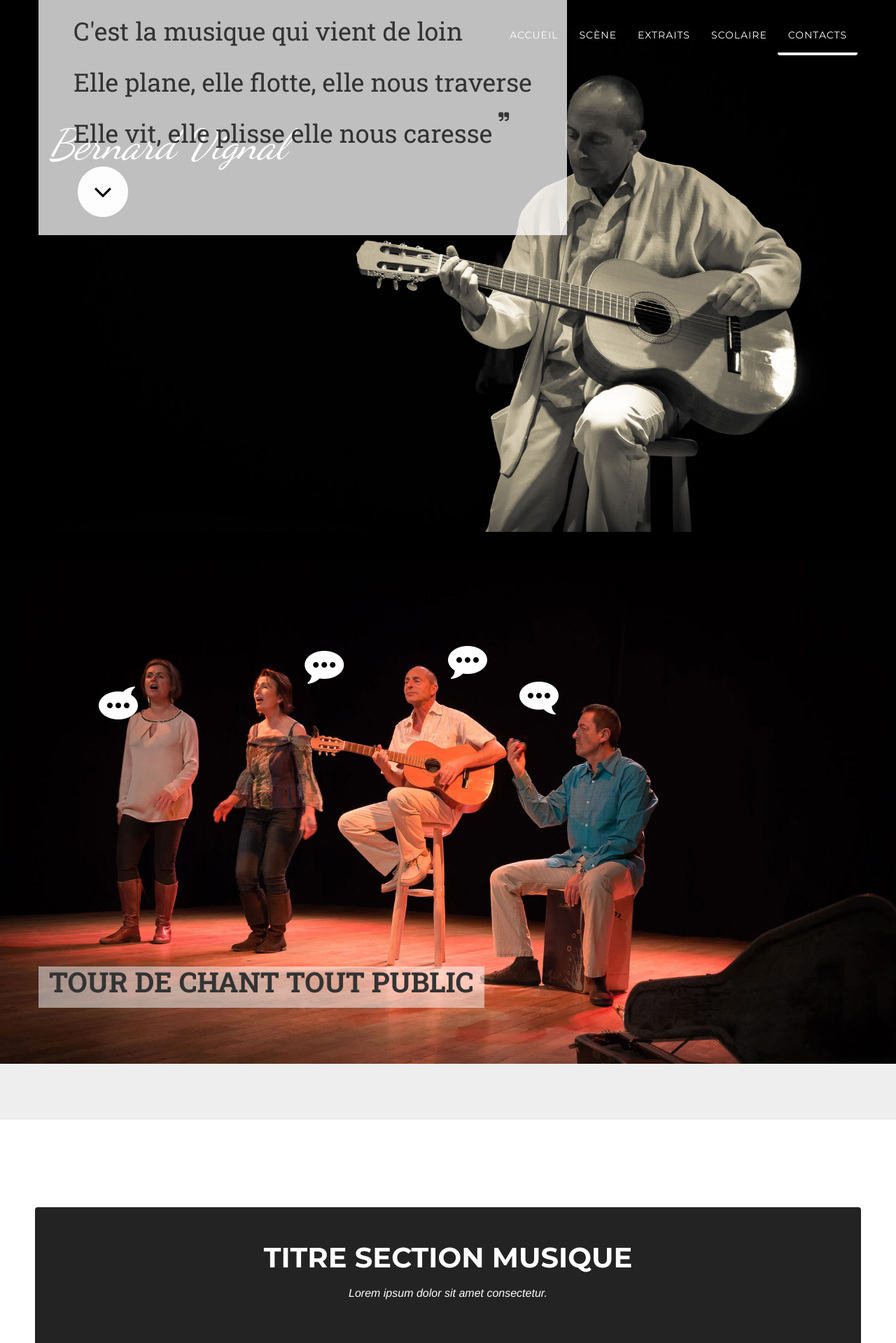
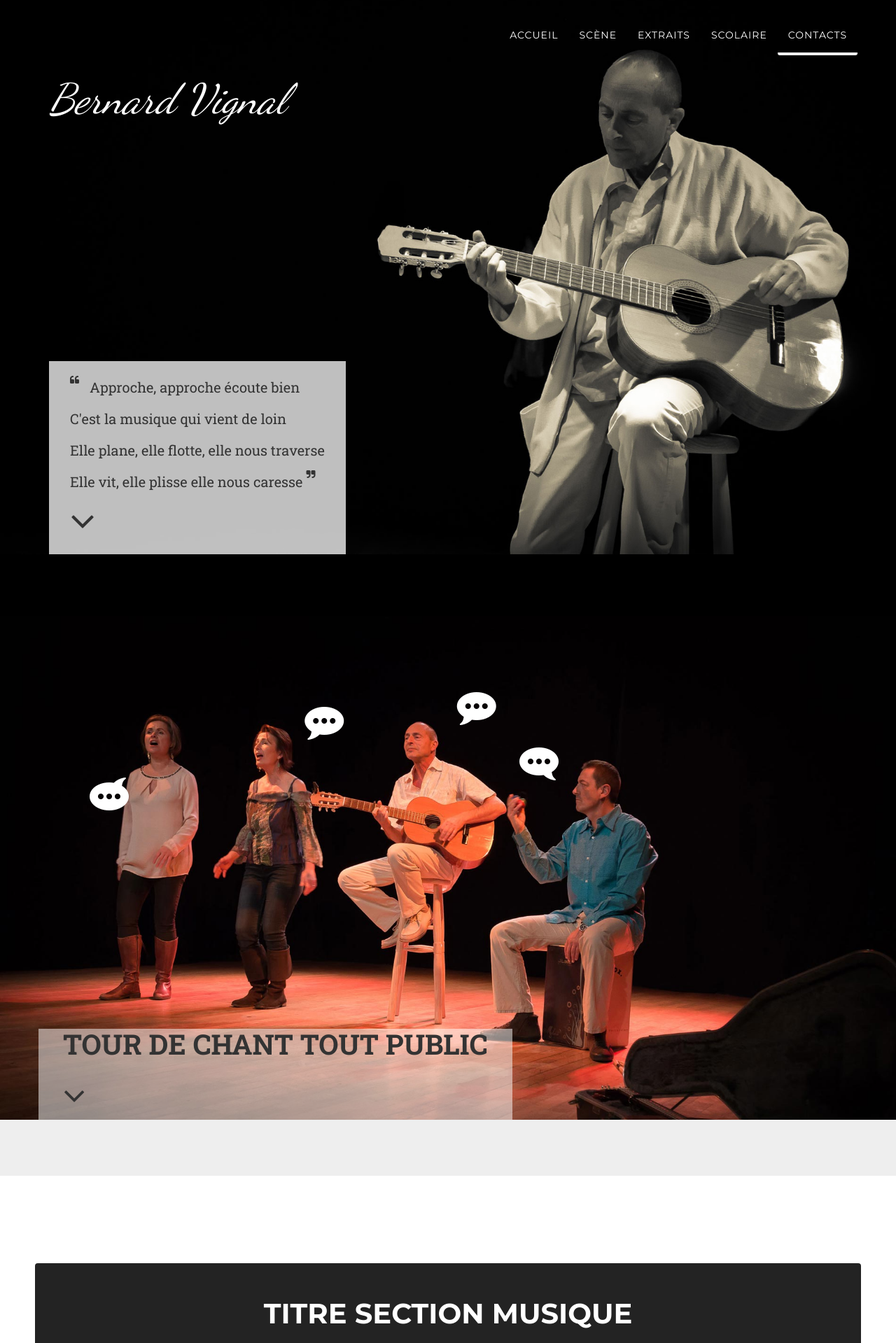
Before and after one commit to Puzzlout/VignalEnChanson, a PHP site: page /index.html in a window 1280 px wide. Shown: the top 1919 px of the page at 70% size. Run offline with PHP 8.4, Linux system fonts and the light colour scheme; some libraries are stand-ins or nearby versions; some web fonts are replaced.

Commit message:
#24 (header section: rearranging, team section: dual design)

```diff
--- a/css/agency.css
+++ b/css/agency.css
@@ -7,19 +7,24 @@ body {
     overflow-x: hidden;
     font-family: "Roboto Slab", "Helvetica Neue", Helvetica, Arial, sans-serif;
 }
+
 .text-muted {
     color: #777777;
 }
+
 .text-primary {
     color: #fdfdfd;
 }
+
 p {
     font-size: 14px;
     line-height: 1.75;
 }
+
 p.large {
     font-size: 16px;
 }
+
 a,
 a:hover,
 a:focus,
@@ -27,15 +32,18 @@ a:active,
 a.active {
     outline: none;
 }
+
 a {
     color: #fdfdfd;
 }
+
 a:hover,
 a:focus,
 a:active,
 a.active {
     color: #fdfdfd;
 }
+
 h1,
 h2,
 h3,
@@ -46,15 +54,19 @@ h6 {
     text-transform: uppercase;
     font-weight: 700;
 }
+
 .img-centered {
     margin: 0 auto;
 }
+
 .bg-light-gray {
     background-color: #eeeeee;
 }
+
 .bg-darkest-gray {
     background-color: #222222;
 }
+
 .btn-primary {
     color: white;
     background-color: #fdfdfd;
@@ -63,6 +75,7 @@ h6 {
     text-transform: uppercase;
     font-weight: 700;
 }
+
 .btn-primary:hover,
 .btn-primary:focus,
 .btn-primary:active,
@@ -72,11 +85,13 @@ h6 {
     background-color: #fdfdfd;
     border-color: #f6bf01;
 }
+
 .btn-primary:active,
 .btn-primary.active,
 .open .dropdown-toggle.btn-primary {
     background-image: none;
 }
+
 .btn-primary.disabled,
 .btn-primary[disabled],
 fieldset[disabled] .btn-primary,
@@ -95,10 +110,12 @@ fieldset[disabled] .btn-primary.active {
     background-color: #fdfdfd;
     border-color: #fdfdfd;
 }
+
 .btn-primary .badge {
     color: #333;
     background-color: inherit;
 }
+
 .btn-xl {
     color: #333;
     background-color: #fdfdfd;
@@ -110,6 +127,7 @@ fieldset[disabled] .btn-primary.active {
     font-size: 18px;
     padding: 20px 40px;
 }
+
 .btn-xl:hover,
 .btn-xl:focus,
 .btn-xl:active,
@@ -119,11 +137,13 @@ fieldset[disabled] .btn-primary.active {
     background-color: #fdfdfd;
     border-color: #f6bf01;
 }
+
 .btn-xl:active,
 .btn-xl.active,
 .open .dropdown-toggle.btn-xl {
     background-image: none;
 }
+
 .btn-xl.disabled,
 .btn-xl[disabled],
 fieldset[disabled] .btn-xl,
@@ -142,6 +162,7 @@ fieldset[disabled] .btn-xl.active {
     background-color: #fdfdfd;
     border-color: #fdfdfd;
 }
+
 .btn-xl .badge {
     color: #666;
     background-color: white;
@@ -151,6 +172,7 @@ fieldset[disabled] .btn-xl.active {
     padding-left: 0;
     padding-right: 0;
 }
+
 .modal-body-no-pd {
     padding: 0;
 }
@@ -171,27 +193,31 @@ fieldset[disabled] .btn-xl.active {
     background-size: cover;
     background-repeat: no-repeat;
     position: relative;
-  top: 5vh;
+    /*top: 5vh;*/
     height: 90%;
+}
 
-}
 .navbar-custom {
-  background: rgba(0,0,0,0.8);
+    background: rgba(0, 0, 0, 0.8);
     border-color: transparent;
 }
+
 .navbar-custom .navbar-brand {
     color: #fdfdfd;
     font-family: "Dancing Script", "Helvetica Neue", Helvetica, Arial, cursive;
 }
+
 .navbar-custom .navbar-brand:hover,
 .navbar-custom .navbar-brand:focus,
 .navbar-custom .navbar-brand:active,
 .navbar-custom .navbar-brand.active {
     color: #fdfdfd;
 }
+
 .navbar-custom .navbar-collapse {
     border-color: rgba(255, 255, 255, 0.02);
 }
+
 .navbar-custom .navbar-toggle {
     background-color: #fdfdfd;
     border-color: #fdfdfd;
@@ -200,12 +226,13 @@ fieldset[disabled] .btn-xl.active {
     color: #333;
     font-size: 12px;
 }
+
 .navbar-custom .navbar-toggle:hover,
 .navbar-custom .navbar-toggle:focus {
     background: rgba(253, 253, 253, 0.9);
 }
 
-.navbar-default .navbar-nav>.active>a, .navbar-default .navbar-nav>.active>a:focus, .navbar-default .navbar-nav>.active>a:hover {
+.navbar-default .navbar-nav > .active > a, .navbar-default .navbar-nav > .active > a:focus, .navbar-default .navbar-nav > .active > a:hover {
     background: rgba(12, 12, 12, 0.0);
 }
 
@@ -216,26 +243,31 @@ fieldset[disabled] .btn-xl.active {
     letter-spacing: 1px;
     color: white;
 }
+
 .navbar-custom .nav li a:hover,
 .navbar-custom .nav li a:focus {
     color: #fdfdfd;
     outline: none;
 }
+
 .navbar-custom .navbar-nav > .active > a {
     border-radius: 0;
     color: white;
     border-bottom: solid 4px #fdfdfd;
 }
+
 .navbar-custom .navbar-nav > .active > a:hover,
 .navbar-custom .navbar-nav > .active > a:focus {
     color: #FFF;
     border-bottom: solid 4px #fdfdfd;
 }
+
 @media (min-width: 768px) {
     .navbar-custom .navbar-brand {
         font-size: 1.75em;
     }
 }
+
 @media (min-width: 992px) {
     .navbar-custom {
         background-color: transparent;
@@ -245,12 +277,14 @@ fieldset[disabled] .btn-xl.active {
         transition: padding 0.3s;
         border: none;
     }
+
     .navbar-custom .navbar-brand {
         font-size: 2em;
         -webkit-transition: all 0.3s;
         -moz-transition: all 0.3s;
         transition: all 0.3s;
     }
+
     .navbar-custom .navbar-nav > .active > a {
         border-radius: 3px;
     }
@@ -258,34 +292,39 @@ fieldset[disabled] .btn-xl.active {
 
 @media (min-width: 768px) {
     .navbar-custom.affix {
-    background: rgba(12, 12, 12, 0.9);
-  ;
+        background: rgba(12, 12, 12, 0.9);;
         padding: 10px 0;
     }
+
     .navbar-custom.affix .navbar-brand {
         font-size: 1.5em;
     }
 }
+
 header {
-  position:relative;
+    position: relative;
     width: 100%;
     min-width: 320px;
     background-color: #000;
-  height: 100vh;
+    height: 110vh;
 }
+
 header .hero {
     background-image: url("../img/header-bg.jpg");
 }
+
 @media (min-width: 992px) {
     header .hero {
         background-image: url("../img/header-bg.jpg");
     }
 }
+
 @media (max-width: 992px) {
     header .hero {
         background-image: url("../img/header-bg-992w.jpg");
     }
 }
+
 @media (max-width: 768px) {
     header .hero {
         background-image: url("../img/header-bg-768w.jpg");
@@ -293,23 +332,25 @@ header .hero {
 }
 
 header .intro-text {
-  padding-top: 125px;
-  padding-bottom: 100px;
+    padding-top: 100px;
 }
 
 header .intro-text, header .intro-song {
     color: white;
 }
+
 header .intro-text .intro-lead-in {
     font-family: "Dancing Script", "Helvetica Neue", Helvetica, Arial, cursive;
     font-style: italic;
-  font-size: 40px;
+    font-size: 32px;
 }
+
 @media (min-width: 768px) {
     header .intro-text .intro-lead-in {
         font-size: 50px;
     }
 }
+
 @media (min-width: 992px) {
     header .intro-text .intro-lead-in {
         font-size: 60px;
@@ -318,33 +359,37 @@ header .intro-text .intro-lead-in {
 
 header .intro-next {
     position: absolute;
-  left: 0;
-  bottom: 2vh;
+    /*left: 0;*/
+    bottom: 0;
     color: #FFF;
     text-align: left;
-  background: rgba(255,255,255,0.75);
-  padding: 20px 50px;
+    background: rgba(255, 255, 255, 0.75);
+    padding: 20px 30px;
+    /*width: 100%;*/
 }
+
 header .intro-next .intro-song {
     margin: 0 auto;
 }
 
 header .intro-next .intro-song p,
-header .intro-next .intro-song .fa
-{
-  font-size: 16px;
+header .intro-next .intro-song .fa {
+    font-size: 14px;
     color: #333;
 }
+
 header .intro-next .intro-song a {
     text-align: center;
 }
-header .intro-next .intro-song .fa
-{
+
+header .intro-next .intro-song .fa {
     text-align: center;
 }
+
 header .intro-next .intro-song .fa-quote-left {
     vertical-align: top;
 }
+
 header .intro-next .intro-song .fa-quote-right {
     vertical-align: top;
 }
@@ -352,24 +397,34 @@ header .intro-next .intro-song .fa-quote-right {
 @media (min-width: 768px) {
     header .intro-next {
     }
+
     header .intro-next .intro-song p {
-    font-size: 24px;
+        font-size: 16px;
 
     }
 }
+
 @media (min-width: 992px) {
     header .intro-next .intro-song p {
-    font-size: 36px;
+        font-size: 20px;
     }
 }
+
+.intro-next .next-button {
+    width: 100%;
+    text-align: center;
+}
+
 section {
     padding: 50px 0;
 }
+
 section h2.section-heading {
     font-size: 40px;
     margin-top: 0;
     margin-bottom: 15px;
 }
+
 section h3.section-subheading {
     font-size: 16px;
     font-family: "Droid Serif", "Helvetica Neue", Helvetica, Arial, sans-serif;
@@ -378,69 +433,92 @@ section h3.section-subheading {
     font-weight: 400;
     margin-bottom: 75px;
 }
+
 @media (min-width: 768px) {
     section {
         padding: 75px 0;
     }
 }
+
 .service-heading {
     margin: 15px 0;
     text-transform: none;
 }
 
+@media (min-width: 768px) {
     #team {
-  padding:0;
-  height:100vh;
+        padding: 0;
     }
-#team .hero {
-  background-image: url("../img/team-bg.jpg");
-  top: 0;
-}
-@media (max-width: 768px) {
-  #team .hero {
-    background-image: url("../img/team-bg-768w.jpg");
+
+    #team-member-bubbles .hero {
+
     }
 }
-@media (max-width: 992px) {
+
+#team-member-bubbles {
+    padding: 0;
+    height: 100vh;
+}
+
+@media (max-width: 768px) {
+    #team-member-bubbles {
+        display: none;
+    }
+
+}
+
+@media (min-width: 768px) {
     #team .hero {
         background-image: url("../img/team-bg-992w.jpg");
     }
+
+    #team-medals {
+        display: none;
     }
+}
+
 @media (min-width: 992px) {
     #team .hero {
         background-image: url("../img/team-bg.jpg");
     }
 }
 
-
 #team .team-catchphrase {
     position: absolute;
-  bottom: 100px;
-  bottom: 10vh;
+    bottom: 0;
+    padding: 0 20px;
 }
+
 #team .team-catchphrase h2 {
     font-family: "Roboto Slab", "Helvetica Neue", Helvetica, Arial, sans-serif;
 }
+
 #team .overlay-white {
-  background: rgba(255,255,255,0.5);
+    background: rgba(255, 255, 255, 0.5);
     font-size: 50px;
 }
+
 .team-member-bubble {
     position: absolute;
 
 }
+
 .team-member-bubble .fa {
     color: #fff;
     font-size: 4em;
 
 }
+
 .team-member-outerLeft {
     transform: rotate(180deg);
 }
+
 .team-member-innerLeft {
 }
+
 .team-member-innerRight {
 }
+
 .team-member-outerRight {
     -webkit-transform: rotate(180deg);
     -moz-transform: rotate(180deg);
@@ -459,71 +537,86 @@ section h3.section-subheading {
         top: 190px;
         left: 125px;
     }
+
     .team-member-innerLeft {
         top: 125px;
         left: 400px;
     }
+
     .team-member-innerRight {
         top: 110px;
         left: 595px;
     }
+
     .team-member-outerRight {
         top: 175px;
         left: 695px;
     }
 
 }
+
 @media (min-width: 1200px) {
     .team-member-outerLeft {
-    top: 25%;
-    left: 11%;
+        top: 32%;
+        left: 10%;
     }
+
     .team-member-innerLeft {
         top: 17%;
         left: 34%;
     }
+
     .team-member-innerRight {
-    top: 16%;
-    left: 50%;
+        top: 14%;
+        left: 51%;
     }
+
     .team-member-outerRight {
-    top: 23%;
+        top: 25%;
         left: 58%;
     }
 
 }
+
 @media (min-width: 1300px) {
     .team-member-outerLeft {
         top: 27%;
         left: 11%;
     }
+
     .team-member-innerLeft {
         top: 18%;
         left: 34%;
     }
+
     .team-member-innerRight {
         top: 17%;
         left: 50%;
     }
+
     .team-member-outerRight {
         top: 26%;
         left: 59%;
     }
 
 }
+
 @media (min-width: 1400px) {
     .team-member-outerLeft {
         top: 30%;
         left: 12%;
     }
+
     .team-member-innerLeft {
         top: 20%;
         left: 34%;
     }
+
     .team-member-innerRight {
         top: 19%;
         left: 50%;
     }
+
     .team-member-outerRight {
         top: 30%;
         left: 59%;
@@ -535,39 +628,39 @@ section h3.section-subheading {
         top: 32%;
         left: 12%;
     }
+
     .team-member-innerLeft {
         top: 22%;
         left: 34%;
     }
+
     .team-member-innerRight {
         top: 21%;
         left: 50%;
     }
+
     .team-member-outerRight {
         top: 35%;
         left: 59%;
     }
 }
 
-
-
-
-
-
-
 .team-member {
     text-align: center;
     margin-bottom: 50px;
 }
+
 .team-member img {
     margin: 0 auto;
     border: 7px solid white;
 }
+
 .team-member h4 {
     margin-top: 25px;
     margin-bottom: 0;
     text-transform: none;
 }
+
 .team-member p {
     margin-top: 0;
 }
@@ -582,14 +675,17 @@ section h3.section-subheading {
 #music .container {
     padding: 50px 10px;
 }
+
 #music .row {
-  background: rgba(12,12,12,0.9);
+    background: rgba(12, 12, 12, 0.9);
 }
+
 #music .music-header {
     border-top-left-radius: 4px;
     border-top-right-radius: 4px;
     padding-top: 50px;
 }
+
 #music .music-content {
     border-bottom-left-radius: 4px;
     border-bottom-right-radius: 4px;
@@ -597,12 +693,14 @@ section h3.section-subheading {
 
 }
 
-#music h2, #music h3{
+#music h2, #music h3 {
     color: #fff;
 }
+
 .player .audio-wrapper {
-  text-align:center;
+    text-align: center;
 }
+
 .player > div.audio-wrapper,
 .player > div.audio-list-wrapper,
 #playlist > ul > li > a {
@@ -612,7 +710,7 @@ section h3.section-subheading {
     max-width: 996px;
 }
 
-.player audio  {
+.player audio {
     width: 100%;
 }
 
@@ -628,18 +726,22 @@ section h3.section-subheading {
     line-height: 60px;
     color: #666;
 }
-#playlist li a > span.fa{
+
+#playlist li a > span.fa {
     color: #282828;
     font-family: inherit;
 }
+
 #playlist .audio-track a {
     width: 100%;
     height: 100%;
     text-decoration: none;
 }
+
 #playlist .audio-track a .fa-play {
     padding: 0 20px;
 }
+
 #playlist .audio-track {
     font-size: 2em;
 }
@@ -649,12 +751,15 @@ section h3.section-subheading {
         font-size: 1.5em;
     }
 }
+
 #playlist .audio-track-even {
     background-color: #f2f2f2;
 }
+
 #playlist .audio-track-odd {
     background-color: #fdfdfd;
 }
+
 span.fa {
     margin-right: 10px;
 }
@@ -663,12 +768,14 @@ span.fa {
     margin: 0 0 15px;
     right: 0;
 }
+
 #gallery .gallery-item .gallery-link {
     display: block;
     position: relative;
     max-width: 400px;
     margin: 0 auto;
 }
+
 #gallery .gallery-item .gallery-link .gallery-hover {
     background: rgba(204, 204, 204, 0.75);
     position: absolute;
@@ -679,9 +786,11 @@ span.fa {
     -webkit-transition: all ease 0.5s;
     -moz-transition: all ease 0.5s;
 }
+
 #gallery .gallery-item .gallery-link .gallery-hover:hover {
     opacity: 1;
 }
+
 #gallery .gallery-item .gallery-link .gallery-hover .gallery-hover-content {
     position: absolute;
     width: 100%;
@@ -692,13 +801,16 @@ span.fa {
     margin-top: -12px;
     color: white;
 }
+
 #gallery .gallery-item .gallery-link .gallery-hover .gallery-hover-content i {
     margin-top: -12px;
 }
+
 #gallery .gallery-item .gallery-link .gallery-hover .gallery-hover-content h3,
 #gallery .gallery-item .gallery-link .gallery-hover .gallery-hover-content h4 {
     margin: 0;
 }
+
 #gallery .gallery-item .gallery-caption {
     max-width: 400px;
     margin: 0 auto;
@@ -706,22 +818,27 @@ span.fa {
     text-align: center;
     padding: 25px;
 }
+
 #gallery .gallery-item .gallery-caption h4 {
     text-transform: none;
     margin: 0;
 }
+
 #gallery .gallery-item .gallery-caption p {
     font-family: "Droid Serif", "Helvetica Neue", Helvetica, Arial, sans-serif;
     font-style: italic;
     font-size: 16px;
     margin: 0;
 }
+
 #gallery img {
     width: 100%;
 }
+
 #gallery * {
     z-index: 2;
 }
+
 @media (min-width: 767px) {
     #gallery .gallery-item {
         margin: 0 0 30px;
@@ -731,45 +848,55 @@ span.fa {
 aside.clients img {
     margin: 50px auto;
 }
+
 section#contact {
     background-color: #222222;
     background-image: url('../img/contact-bg.jpg');
     background-position: center center;
     background-size: cover;
     background-repeat: no-repeat;
-  padding:0;
+    padding: 0;
 }
+
 section#contact > .overlay {
-  background: rgba(12,12,12,0.5);
+    background: rgba(12, 12, 12, 0.5);
     padding: 100px 0;
 }
+
 section#contact .section-heading {
     color: white;
 }
+
 section#contact .form-group {
     margin-bottom: 25px;
 }
+
 section#contact .form-group input,
 section#contact .form-group textarea {
     padding: 20px;
     background: rgba(255, 255, 255, 0.9);
 }
+
 section#contact .form-group input.form-control {
     height: auto;
 }
+
 section#contact .form-group textarea.form-control {
     height: 236px;
 }
+
 section#contact .form-control:focus {
     border-color: #fdfdfd;
     box-shadow: none;
 }
+
 section#contact ::-webkit-input-placeholder {
     font-family: "Montserrat", "Helvetica Neue", Helvetica, Arial, sans-serif;
     text-transform: uppercase;
     font-weight: 700;
     color: #666;
 }
+
 section#contact :-moz-placeholder {
     /* Firefox 18- */
     font-family: "Montserrat", "Helvetica Neue", Helvetica, Arial, sans-serif;
@@ -777,6 +904,7 @@ section#contact :-moz-placeholder {
     font-weight: 700;
     color: #666;
 }
+
 section#contact ::-moz-placeholder {
     /* Firefox 19+ */
     font-family: "Montserrat", "Helvetica Neue", Helvetica, Arial, sans-serif;
@@ -784,25 +912,30 @@ section#contact ::-moz-placeholder {
     font-weight: 700;
     color: #666;
 }
+
 section#contact :-ms-input-placeholder {
     font-family: "Montserrat", "Helvetica Neue", Helvetica, Arial, sans-serif;
     text-transform: uppercase;
     font-weight: 700;
     color: #666;
 }
+
 section#contact .text-danger {
     color: #e74c3c;
 }
+
 footer {
     padding: 25px 0;
     text-align: center;
 }
+
 footer span.copyright {
     line-height: 40px;
     font-family: "Montserrat", "Helvetica Neue", Helvetica, Arial, sans-serif;
     text-transform: uppercase;
     text-transform: none;
 }
+
 footer ul.quicklinks {
     margin-bottom: 0;
     line-height: 40px;
@@ -810,9 +943,11 @@ footer ul.quicklinks {
     text-transform: uppercase;
     text-transform: none;
 }
+
 ul.social-buttons {
     margin-bottom: 0;
 }
+
 ul.social-buttons li a {
     display: block;
     background-color: #222222;
@@ -827,22 +962,26 @@ ul.social-buttons li a {
     -moz-transition: all 0.3s;
     transition: all 0.3s;
 }
+
 ul.social-buttons li a:hover,
 ul.social-buttons li a:focus,
 ul.social-buttons li a:active {
     background-color: #fdfdfd;
 }
+
 .btn:focus,
 .btn:active,
 .btn.active,
 .btn:active:focus {
     outline: none;
 }
+
 .gallery-modal .modal-dialog {
     margin: 0;
     height: 100%;
     width: auto;
 }
+
 .gallery-modal .modal-content {
     border-radius: 0;
     background-clip: border-box;
@@ -852,35 +991,43 @@ ul.social-buttons li a:active {
     min-height: 100%;
     text-align: center;
 }
+
 .gallery-modal .modal-content h2 {
     margin-bottom: 15px;
     font-size: 3em;
 }
+
 .gallery-modal .modal-content p {
     margin-bottom: 30px;
 }
+
 .gallery-modal .modal-content p.item-intro {
     margin: 20px 0 30px;
     font-family: "Droid Serif", "Helvetica Neue", Helvetica, Arial, sans-serif;
     font-style: italic;
     font-size: 16px;
 }
+
 .gallery-modal .modal-content ul.list-inline {
     margin-bottom: 30px;
     margin-top: 0;
 }
+
 .gallery-modal .modal-content img {
     margin-bottom: 30px;
 }
+
 .gallery-modal .close-modal {
     color: #000;
     background-color: transparent;
     cursor: pointer;
     z-index: 2000;
 }
+
 .gallery-modal .close-modal:hover {
     opacity: 0.3;
 }
+
 .gallery-modal .close-modal .lr {
     width: 1px;
     margin-left: 35px;
@@ -892,6 +1039,7 @@ ul.social-buttons li a:active {
     /* Safari and Chrome */
     z-index: 1051;
 }
+
 .gallery-modal .close-modal .lr .rl {
     width: 1px;
     background-color: #fff;
@@ -910,6 +1058,7 @@ ul.social-buttons li a:active {
     top: 10px;
     right: 30px;
 }
+
 .gallery-modal .close-modal .lr,
 .gallery-modal .close-modal .lr .rl {
     height: 40px;
@@ -923,40 +1072,50 @@ ul.social-buttons li a:active {
         top: 25px;
         right: 25px;
     }
+
     .gallery-modal .close-modal .lr,
     .gallery-modal .close-modal .lr .rl {
         height: 75px;
     }
 }
+
 .gallery-modal .modal-backdrop {
     opacity: 0;
     display: none;
 }
+
 .modal-body .btn-close-modal {
     color: #222222;
     border: 1px solid #222222;
 }
+
 .modal-body .btn-close-modal:hover {
     color: #666666;
     border: 1px solid #666666;
 }
+
 ::-moz-selection {
     text-shadow: none;
     background: #fdfdfd;
 }
+
 ::selection {
     text-shadow: none;
     background: #fdfdfd;
 }
+
 img::selection {
     background: transparent;
 }
+
 img::-moz-selection {
     background: transparent;
 }
+
 body {
     webkit-tap-highlight-color: #fdfdfd;
 }
+
 #viewport-spy {
     display: none;
     position: fixed;
@@ -979,10 +1138,12 @@ body {
     color: #fff;
     z-index: 2000;
 }
+
 .prev-slide {
     left: 30px;
 
 }
+
 .next-slide {
     right: 30px;
 }
--- a/index.html
+++ b/index.html
@@ -93,8 +93,8 @@
                 </div>
                 <div class="col-sm-4"></div>
             </div>
-            <div class="row">
-                <div class="col-sm-12">
+        </div>
+        <div class="container">
             <div class="intro-next">
                 <div class="intro-song">
                     <p>
@@ -108,23 +108,45 @@
                         <span class="fa fa-quote-right"></span>
                     </p>
                 </div>
-                        <a href="#team" class="page-scroll">
-                        <span class="fa-stack">
-                        <i class="fa fa-circle fa-stack-2x"></i>
-                        <i class="fa fa-angle-down fa-stack-1x" style="color: #000;"></i>
-                    </span>
+                <a href="#team" class="page-scroll next-button">
+                    <i class="fa fa-angle-down fa-4x text-center" style="color: #333;"></i>
+                </a>
+            </div>
+        </div>
+
+    </div>
+</header>
+
+<!-- Team Section -->
+<section id="team" class="bg-light-gray">
+    <div id="team-member-bubbles">
+        <div class="hero">
+            <div class="team-member-bubble team-member-outerLeft">
+                <i class="fa fa-commenting"></i>
+            </div>
+            <div class="team-member-bubble team-member-innerLeft">
+                <i class="fa fa-commenting"></i>
+            </div>
+            <div class="team-member-bubble team-member-innerRight">
+                <i class="fa fa-commenting"></i>
+            </div>
+            <div class="team-member-bubble team-member-outerRight">
+                <i class="fa fa-commenting"></i>
+            </div>
+            <div class="container">
+                <div class="row overlay-white team-catchphrase">
+                    <div class="col-lg-12 text-left">
+                        <h2 class="section-heading">Tour de chant tout public</h2>
+                        <a href="#music" class="page-scroll next-button">
+                            <i class="fa fa-angle-down text-center" style="color: #333;"></i>
                         </a>
                     </div>
                 </div>
             </div>
         </div>
     </div>
-</header>
-
-<!-- Team Section -->
-<section id="team" class="bg-light-gray">
-    <div class="hero">
-        <div class="container">
+    <div id="team-medals">
+        <div class="container team-medals">
             <div class="row">
                 <div class="col-sm-6">
                     <div class="team-member">
@@ -157,24 +179,6 @@
                         <h4>Muriel <span class="text-uppercase">Roger</span></h4>
                         <p class="text-muted">Voix, Percussions légères</p>
                     </div>
-                </div>
-            </div>
-            <div class="team-member-bubble team-member-outerLeft">
-                <i class="fa fa-commenting"></i>
-            </div>
-            <div class="team-member-bubble team-member-innerLeft">
-                <i class="fa fa-commenting"></i>
-            </div>
-            <div class="team-member-bubble team-member-innerRight">
-                <i class="fa fa-commenting"></i>
-            </div>
-            <div class="team-member-bubble team-member-outerRight">
-                <i class="fa fa-commenting"></i>
-            </div>
-            <div class="row overlay-white team-catchphrase">
-                <div class="col-lg-12 text-left">
-                    <h2 class="section-heading">Tour de chant tout public</h2>
-                    <!--<h3 class="section-subheading text-muted">Lorem ipsum dolor sit amet consectetur.</h3>-->
                 </div>
             </div>
         </div>
```
Also changed, not shown: img/header-bg-768w.jpg, img/team-bg-992w.jpg. Lines whose indentation alone changed are shown as unchanged.
